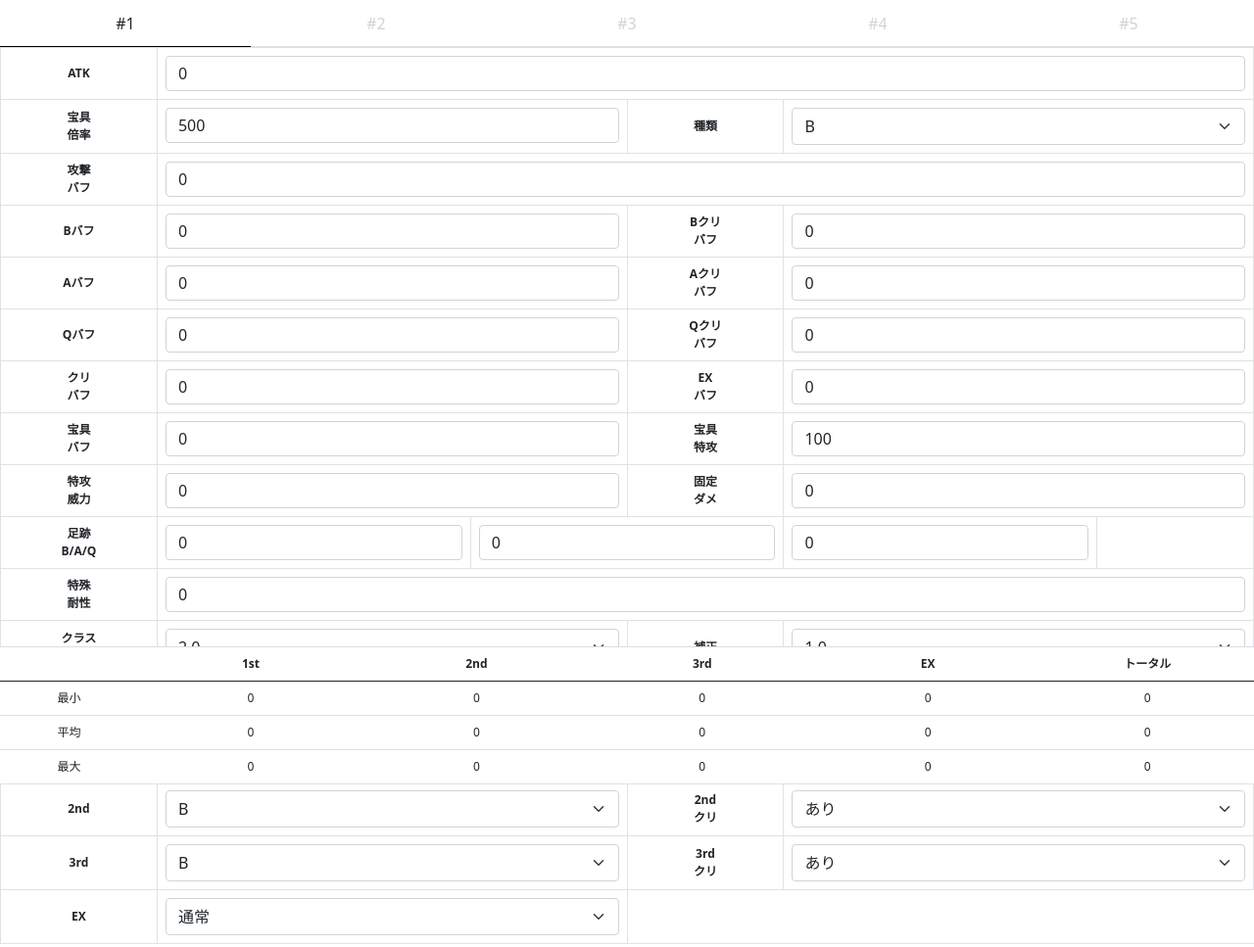
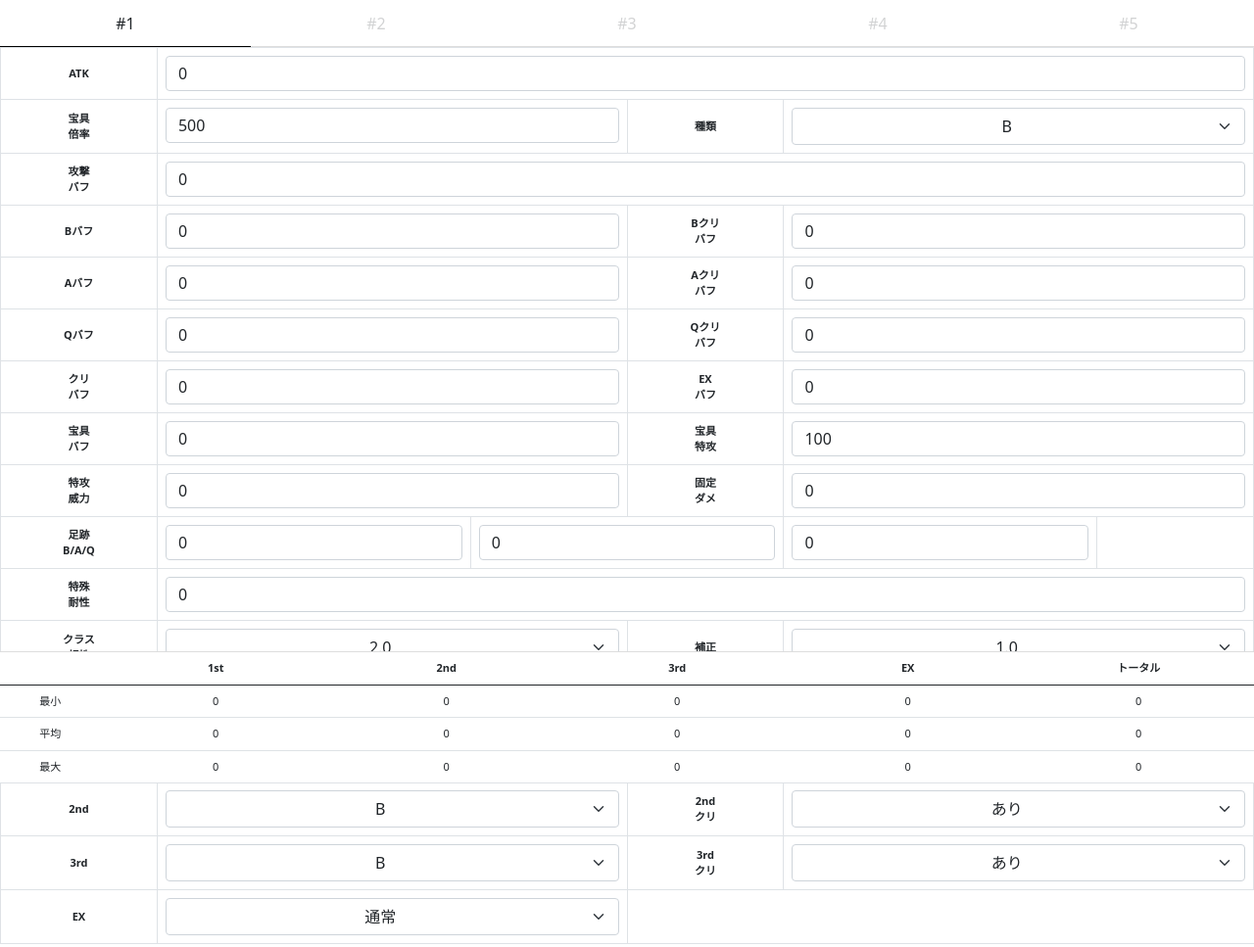
Before and after one commit to fategoplayer/fgodamagecalculator-tab, a plain HTML site: page mobile.html in a window 1280 px wide. Shown: the whole page at 98% size. Drawn offline with nearby package versions, Linux system fonts and the light colour scheme.

Commit message:
Add files via upload

```diff
--- a/css/style-mobile.css
+++ b/css/style-mobile.css
@@ -3,13 +3,7 @@
 
 /* タブ */
 #tab {
-  /*position: relative;*/
-  /*position: -webkit-fixed;*/
-  position: fixed; /* バナーを追従させる */
-  z-index: 99999; /* 他の要素の下に隠れないように */
-  top: 0; /* バナーの上下の位置 */
-  left: 0; /* バナーの左右の位置 */
-  width: 100vw; /* バナーの横幅 */
+  width: 100vw;
   display: flex;
   height: 48px;
   background-color: white;
@@ -55,8 +49,7 @@ input[name="tab-radio"]:checked+.tab-label {
   scroll-snap-type: x mandatory; /* スクロールをピッタリ止める */
   -ms-overflow-style: none;
   scrollbar-width: none;
-  margin-top: 48px;
-  margin-bottom: 124px;
+  margin-bottom: 118px;
 }
 
 #contents::-webkit-scrollbar {
@@ -74,7 +67,8 @@ input[name="tab-radio"]:checked+.tab-label {
 
 .calc-inp-tbl, .clac-result-tbl {
   width: 100%;
-  font-size: 12px;
+  font-size: 11px;
+  white-space: nowrap;
 }
 .calc-inp-tbl td {
   height: 100%;
@@ -85,17 +79,14 @@ input[name="tab-radio"]:checked+.tab-label {
   vertical-align: middle;
 }
 
-.clac-result-tbl tr {
-  height: 10px;
-}
 .clac-result-tbl th, .clac-result-tbl td {
   text-align: center;
 }
 .col_result_header {
-  width: 11%;
+  width: 8%;
 }
 .col_result_damage {
-  width: 18%;
+  width: 18.4%;
 }
 
 .col_footprints {
@@ -116,6 +107,7 @@ input[type="number"] {
 select {
   width: 100%;
   height: 100%;
+  text-align: center;
  /* text-align: center;*/
   /*
   background-color:transparent;
@@ -136,13 +128,8 @@ output {
 
 
 .floating-result {
-  /*position: -webkit-fixed;*/
-  position: fixed;
-  z-index: 99;
-  bottom: 0;
-  left: 0;
   width: 100%;
-  height: 140px;
+  height: 135px;
   background-color: white;
   border-style: solid none none none;
   border-color: #DDD;
```
